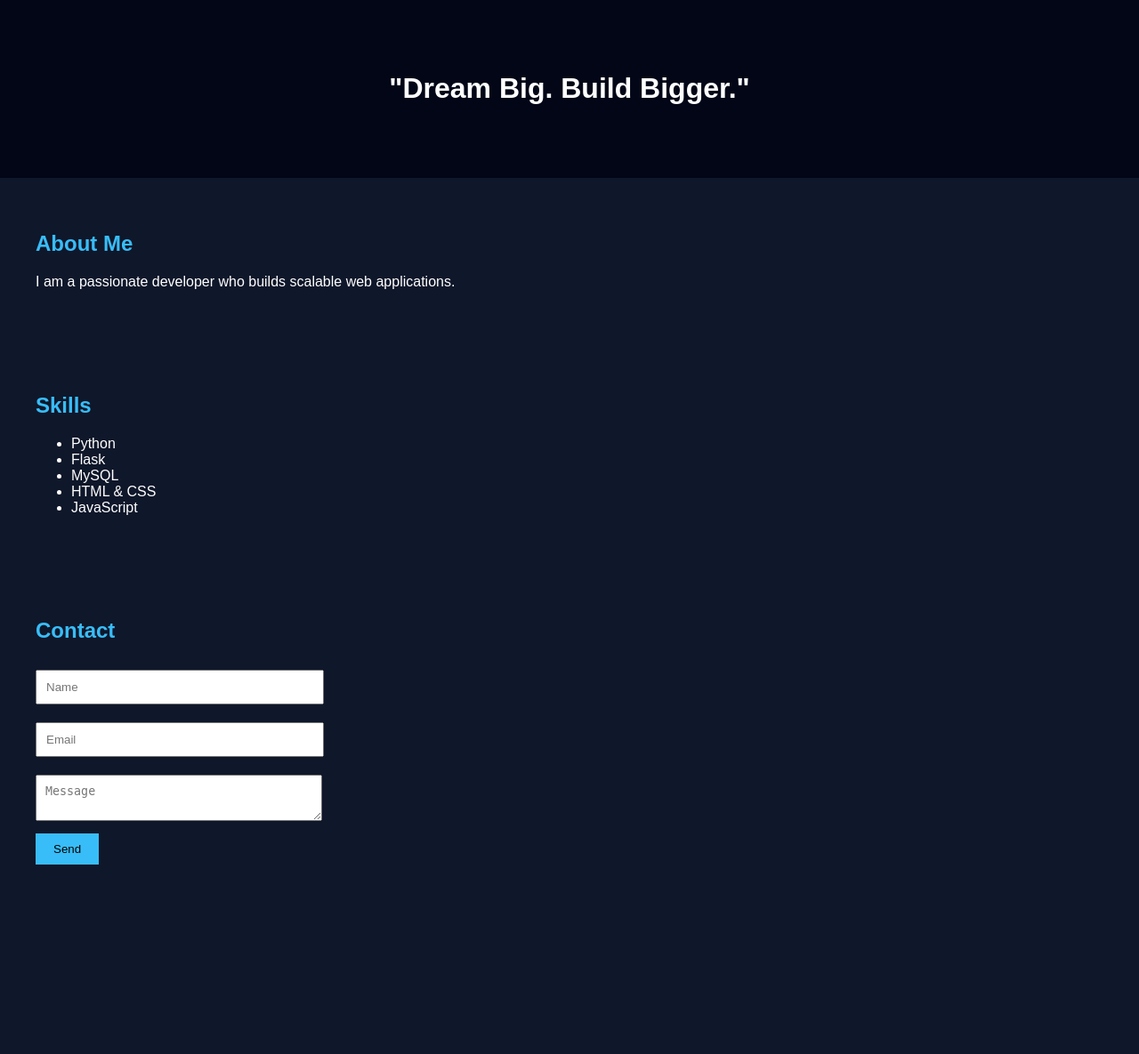
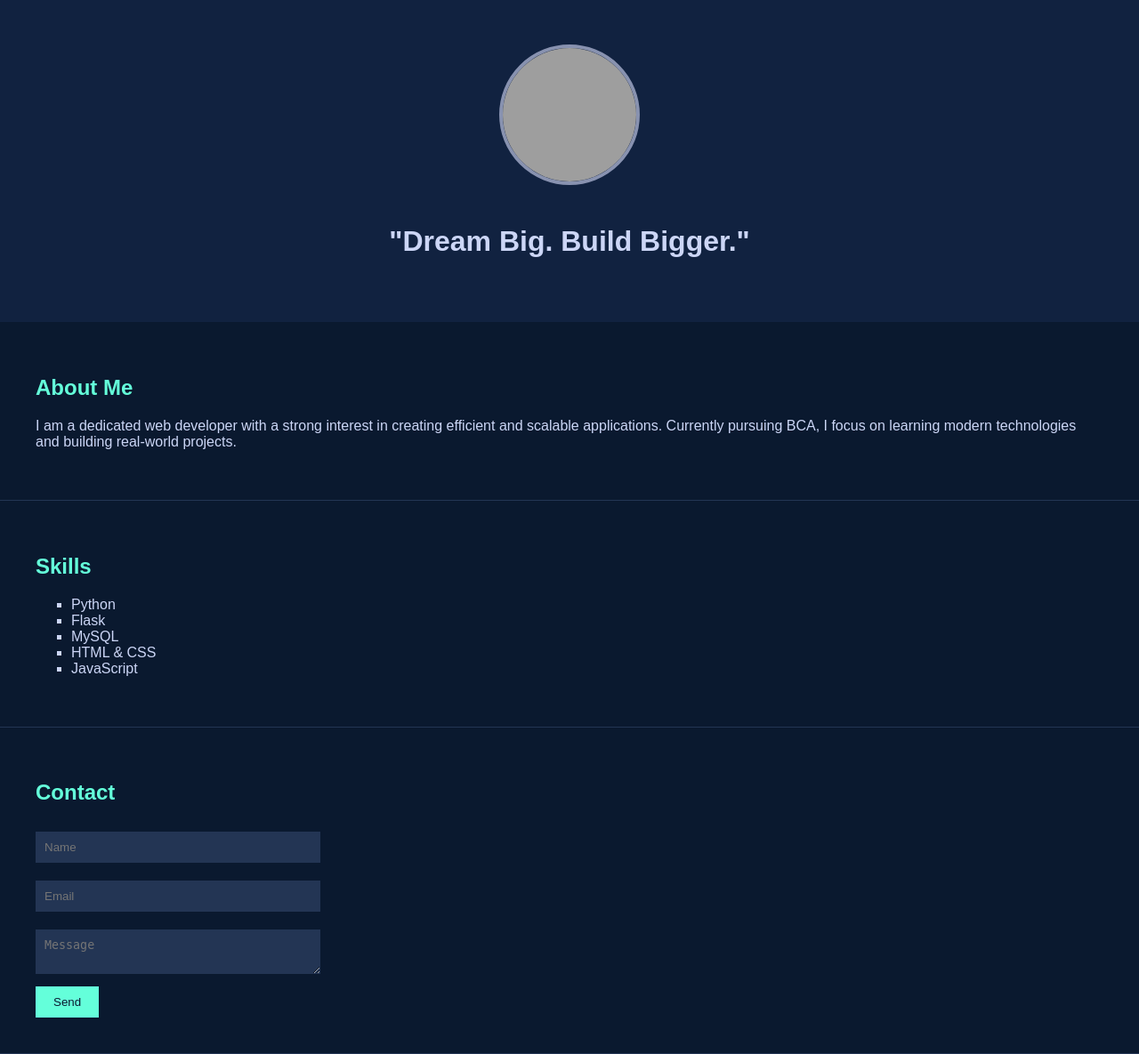
Before and after one commit to Tan-68-name/about, a Flask app: page / in a window 1280 px wide. Shown: the whole page at 89% size. Before the commit the page ends 972 px from the top, so only its background shows below. Run offline with Flask 3, Linux system fonts and the light colour scheme; grey boxes are pictures that could not be loaded.

Commit message:
added profile image

```diff
--- a/static/style.css
+++ b/static/style.css
@@ -1,33 +1,62 @@
 body {
   font-family: Arial, sans-serif;
-  background: #0f172a;
-  color: white;
+  background: #0a192f; /* dark blue */
+  color: #ccd6f6; /* light grey text */
   margin: 0;
 }
 
+/* Header */
 header {
   text-align: center;
-  padding: 60px;
-  background: #020617;
+  padding: 50px;
+  background: #112240; /* dark blue shade */
 }
 
+/* Profile Picture */
+.profile-pic {
+  width: 150px;
+  height: 150px;
+  border-radius: 50%;
+  border: 4px solid #8892b0; /* grey */
+  margin-bottom: 20px;
+}
+
+/* Sections */
 section {
   padding: 40px;
+  border-bottom: 1px solid #233554; /* subtle grey line */
 }
 
+/* Headings */
 h2 {
-  color: #38bdf8;
+  color: #64ffda; /* accent */
 }
 
+/* Skills list */
+ul {
+  list-style-type: square;
+}
+
+/* Form */
 input, textarea {
   width: 300px;
   padding: 10px;
   margin: 10px 0;
+  border: none;
+  background: #233554;
+  color: #fff;
 }
 
+/* Button */
 button {
-  background: #38bdf8;
+  background: #64ffda;
   border: none;
   padding: 10px 20px;
+  color: #0a192f;
   cursor: pointer;
+  transition: 0.3s;
 }
+
+button:hover {
+  background: #52e0c4;
+}
--- a/templates/index.html
+++ b/templates/index.html
@@ -2,17 +2,26 @@
 <html>
 <head>
   <title>My Portfolio</title>
-  <link rel="stylesheet" href="/static/style.css">
+  <link rel="stylesheet" href="{{ url_for('static', filename='style.css') }}">
 </head>
 <body>
 
 <header>
+  <!-- Correct Flask image path -->
+  <img src="{{ url_for('static', filename='profile.jpg') }}"
+       alt="Profile Picture"
+       class="profile-pic">
+
   <h1>"Dream Big. Build Bigger."</h1>
 </header>
 
 <section>
   <h2>About Me</h2>
-  <p>I am a passionate developer who builds scalable web applications.</p>
+  <p>
+    I am a dedicated web developer with a strong interest in creating efficient
+    and scalable applications. Currently pursuing BCA, I focus on learning
+    modern technologies and building real-world projects.
+  </p>
 </section>
 
 <section>
```
